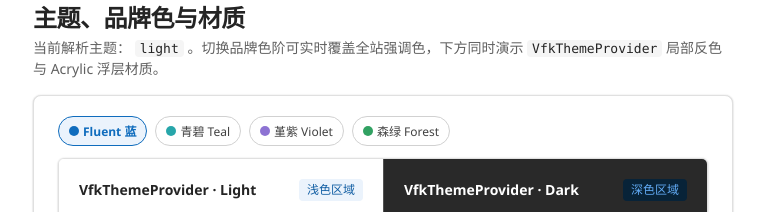
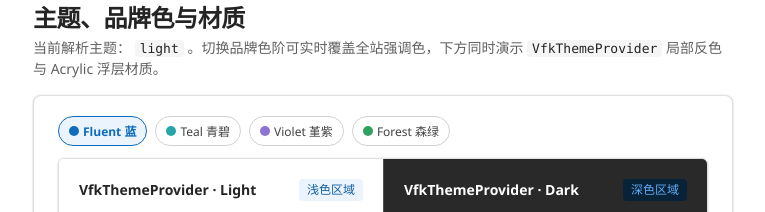
Before and after one commit to yysubs/vue-fluent-kit, a Vue app: page / in a window 1280 px wide. Shown: the part 1420-1632 px from the top of the page, without its empty margins (271-1036 px from the left). Built offline with nearby package versions, Linux system fonts and the light colour scheme.

Commit message:
fix: order brand preset labels with English before Chinese

```diff
--- a/src/demo/brand-presets.ts
+++ b/src/demo/brand-presets.ts
@@ -20,7 +20,7 @@ export const demoBrandPresets: BrandPreset[] = [
   },
   {
     id: 'teal',
-    label: '青碧 Teal',
+    label: 'Teal 青碧',
     swatch: '#27a6aa',
     brand: {
       10: '#021a1b',
@@ -43,7 +43,7 @@ export const demoBrandPresets: BrandPreset[] = [
   },
   {
     id: 'violet',
-    label: '堇紫 Violet',
+    label: 'Violet 堇紫',
     swatch: '#8d73d3',
     brand: {
       10: '#160d2d',
@@ -66,7 +66,7 @@ export const demoBrandPresets: BrandPreset[] = [
   },
   {
     id: 'forest',
-    label: '森绿 Forest',
+    label: 'Forest 森绿',
     swatch: '#31a162',
     brand: {
       10: '#041c0e',
--- a/src/demo/i18n/messages.ts
+++ b/src/demo/i18n/messages.ts
@@ -216,9 +216,9 @@ const zhCN: DemoMessages = {
   controls: controlsZhCN,
   brands: {
     default: 'Fluent 蓝',
-    teal: '青碧 Teal',
-    violet: '堇紫 Violet',
-    forest: '森绿 Forest',
+    teal: 'Teal 青碧',
+    violet: 'Violet 堇紫',
+    forest: 'Forest 森绿',
   },
   overview: {
     tocHighlights: '核心架构',
@@ -463,9 +463,9 @@ const zhTW: DemoMessages = {
   controls: controlsZhTW,
   brands: {
     default: 'Fluent 藍',
-    teal: '青碧 Teal',
-    violet: '堇紫 Violet',
-    forest: '森綠 Forest',
+    teal: 'Teal 青碧',
+    violet: 'Violet 堇紫',
+    forest: 'Forest 森綠',
   },
   overview: {
     tocHighlights: '核心架構',
```
